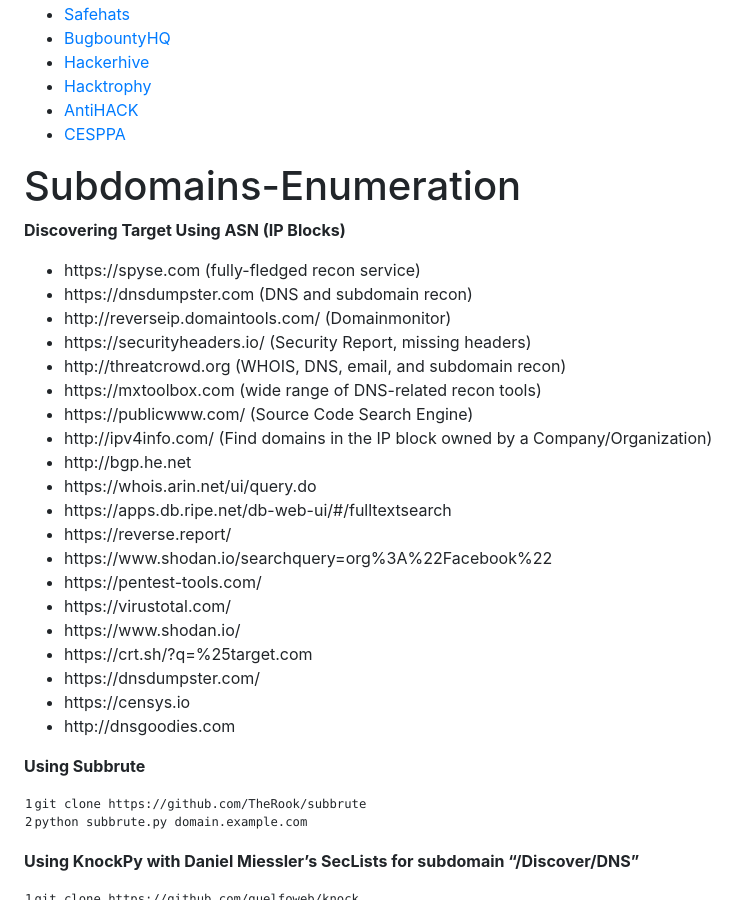
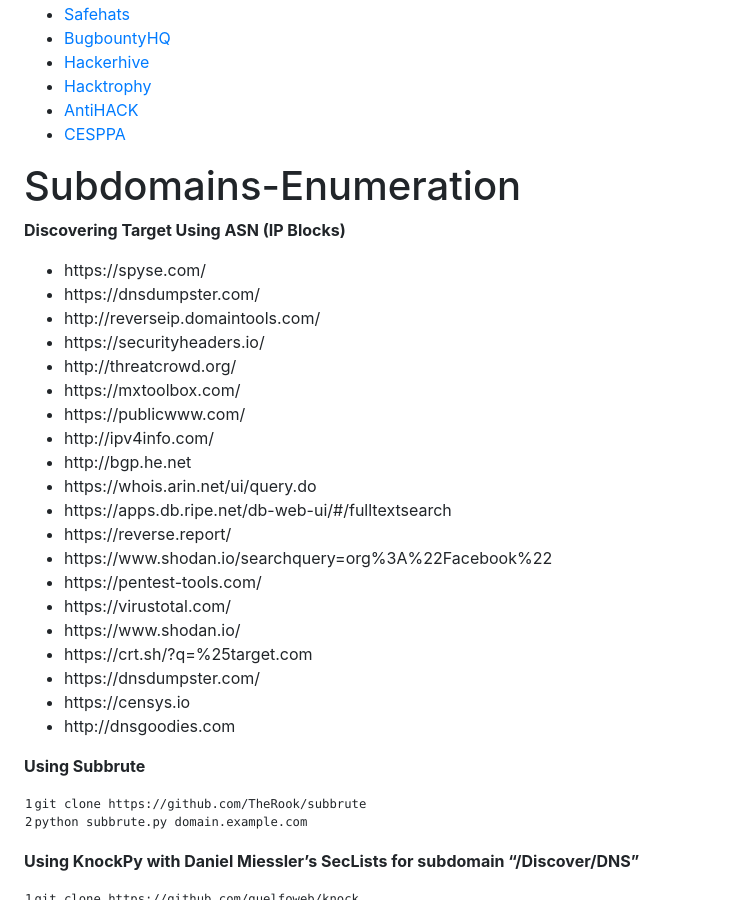
Before and after one commit to Spy0x7/Spy0x7.github.io, a Jekyll site: the page built from _posts/2021-08-7-Bounty.md, in a window 1280 px wide and 900 px high, scrolled down 2607 px. Shown: the whole window, without its empty margins (0-749 px from the left). Built offline with Jekyll 4.4.1, drawn with Linux system fonts in a browser that asks for light colours; nearby versions of some CDN libraries; comment, search, counter and statistics services are not loaded.

Commit message:
Update 2021-08-7-Bounty.md

```diff
--- a/_posts/2021-08-7-Bounty.md
+++ b/_posts/2021-08-7-Bounty.md
@@ -72,14 +72,14 @@
 # Subdomains-Enumeration
 
 **Discovering Target Using ASN (IP Blocks)**
-- https://spyse.com (fully-fledged recon service)
-- https://dnsdumpster.com (DNS and subdomain recon)
-- http://reverseip.domaintools.com/ (Domainmonitor)
-- https://securityheaders.io/ (Security Report, missing headers)
-- http://threatcrowd.org (WHOIS, DNS, email, and subdomain recon)
-- https://mxtoolbox.com (wide range of DNS-related recon tools)
-- https://publicwww.com/ (Source Code Search Engine)
-- http://ipv4info.com/ (Find domains in the IP block owned by a Company/Organization)
+- https://spyse.com/
+- https://dnsdumpster.com/
+- http://reverseip.domaintools.com/
+- https://securityheaders.io/
+- http://threatcrowd.org/
+- https://mxtoolbox.com/
+- https://publicwww.com/
+- http://ipv4info.com/
 - http://bgp.he.net
 - https://whois.arin.net/ui/query.do
 - https://apps.db.ripe.net/db-web-ui/#/fulltextsearch
```
